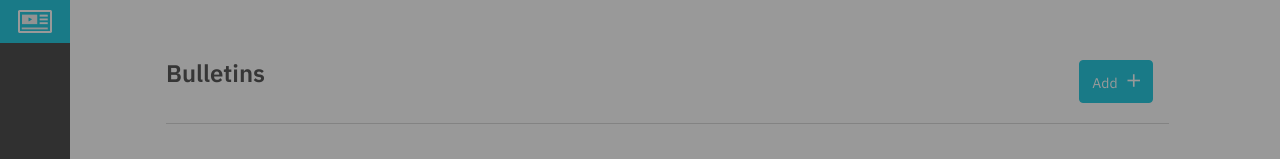
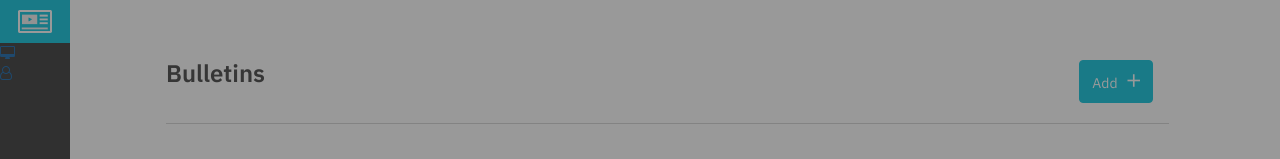
Before and after one commit to leapfrogtechnology/LF-Bulletin-board, a React (Create React App) app in the folder app/: page /dashboard/list in a window 1280 px wide. Shown: the top 159 px of the page. Built offline with nearby package versions, Linux system fonts and the light colour scheme; no server answers; sample sign-in values are in the browser's storage.

Commit message:
LE-178: Add link for navigating between dashboard and admin

```diff
--- a/app/src/components/dashboard/SideMenu.js
+++ b/app/src/components/dashboard/SideMenu.js
@@ -1,5 +1,6 @@
 import React, { Component } from 'react';
 import PropTypes from 'prop-types';
+import { Link } from 'react-router-dom';
 
 import MoreMenu from '../moreMenu';
 import logo from '../../assets/images/bulletin-logo-inverse.png';
@@ -23,6 +24,17 @@ class SideMenu extends Component {
         <div className="sidemenu-bulletin-logo">
           <img src={logo} alt="bulletin logo" />
         </div>
+        <Link to="/dashboard/list">
+          <div className="sidemenu-icons">
+            <i className="fa fa-desktop"></i>
+          </div>
+        </Link>
+
+        <Link to="/dashboard/admin">
+          <div className="sidemenu-icons">
+            <i className="fa fa-user-o"></i>
+          </div>
+        </Link>
         <ul className="side-menu-list">
           <li>
             <span className="profile-name">{this.state.userInitials}</span>
```
